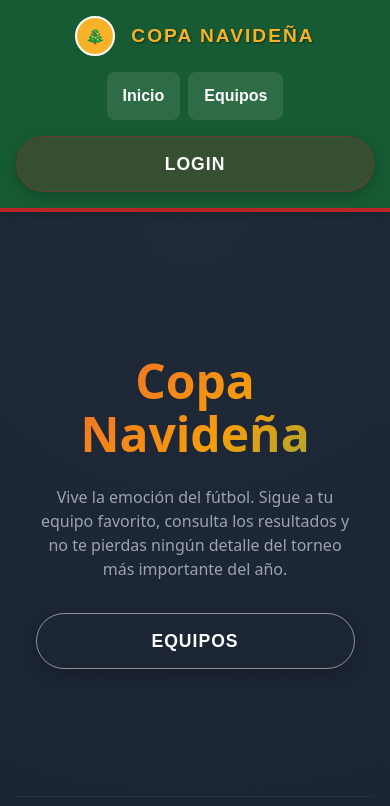
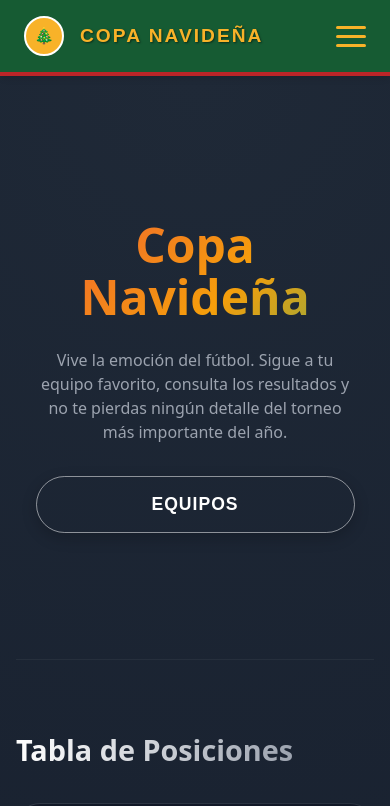
Before and after one commit to julian-111/depo_copa_navide-a, a Next.js app in the folder my-app/: page / in a window 390 px wide. Shown: the top 806 px of the page. Built offline with nearby package versions, Linux system fonts and the light colour scheme.

Commit message:
actualizacion de hamburguesa

```diff
--- a/my-app/src/components/Navbar/Navbar.module.css
+++ b/my-app/src/components/Navbar/Navbar.module.css
@@ -14,11 +14,16 @@
   transition: padding 0.3s ease;
 }
 
+.navContent {
+  display: contents; /* Allows children to align in the parent grid */
+}
+
 .leftSection {
   display: flex;
   align-items: center;
   gap: 1rem;
   justify-self: start;
+  z-index: 60; /* Ensure logo is clickable above menu */
 }
 
 .centerSection {
@@ -29,6 +34,28 @@
 
 .rightSection {
   justify-self: end;
+}
+
+/* Hamburger Menu Button */
+.hamburger {
+  display: none;
+  flex-direction: column;
+  justify-content: space-between;
+  width: 30px;
+  height: 21px;
+  background: transparent;
+  border: none;
+  cursor: pointer;
+  padding: 0;
+  z-index: 60; /* Above mobile menu overlay */
+}
+
+.bar {
+  width: 100%;
+  height: 3px;
+  background-color: #F8B229;
+  border-radius: 3px;
+  transition: all 0.3s ease-in-out;
 }
 
 .logoContainer {
@@ -87,21 +114,57 @@
 @media (max-width: 768px) {
   .navbar {
     display: flex;
-    flex-direction: column;
-    gap: 1rem;
-    padding: 1rem;
+    justify-content: space-between;
+    padding: 1rem 1.5rem;
   }
 
-  .leftSection {
+  .hamburger {
+    display: flex;
+  }
+
+  /* Hamburger Animation */
+  .hamburger.active .bar:nth-child(1) {
+    transform: translateY(9px) rotate(45deg);
+  }
+
+  .hamburger.active .bar:nth-child(2) {
+    opacity: 0;
+  }
+
+  .hamburger.active .bar:nth-child(3) {
+    transform: translateY(-9px) rotate(-45deg);
+  }
+
+  /* Mobile Drawer Overlay */
+  .navContent {
+    display: flex;
+    flex-direction: column;
+    justify-content: center;
+    align-items: center;
+    position: fixed;
+    top: 0;
+    left: 0;
     width: 100%;
-    justify-content: center;
+    height: 100vh;
+    background-color: rgba(22, 91, 51, 0.98); /* Deep Christmas Green */
+    backdrop-filter: blur(10px);
+    -webkit-backdrop-filter: blur(10px);
+    transform: translateY(-100%);
+    transition: transform 0.3s cubic-bezier(0.4, 0, 0.2, 1);
+    z-index: 55;
+    padding: 2rem;
+    gap: 3rem;
+  }
+
+  .menuOpen {
+    transform: translateY(0);
   }
 
   .centerSection {
+    flex-direction: column;
     width: 100%;
-    justify-content: center;
-    flex-wrap: wrap;
-    gap: 0.5rem;
+    align-items: center;
+    gap: 2rem;
   }
 
   .rightSection {
@@ -111,10 +174,20 @@
   }
 
   .navItem {
-    padding: 0.75rem 1rem;
-    background: rgba(255, 255, 255, 0.1);
+    font-size: 2rem;
+    padding: 1rem;
+    width: 100%;
+    text-align: center;
     border-radius: 8px;
-    width: auto;
-    text-align: center;
+  }
+
+  .navItem:hover, .navItem:active {
+    background-color: rgba(255, 255, 255, 0.1);
+  }
+
+  /* Adjust title/logo z-index to stay visible if desired,
+     but usually menu covers everything except hamburger */
+  .leftSection {
+    z-index: 60;
   }
 }
--- a/my-app/src/components/Navbar/Navbar.tsx
+++ b/my-app/src/components/Navbar/Navbar.tsx
@@ -1,28 +1,61 @@
-import React from 'react';
+'use client';
+
+import React, { useState } from 'react';
 import Link from 'next/link';
 import styles from './Navbar.module.css';
 import Button from '../Button/Button';
 
 const Navbar: React.FC = () => {
+  const [isMenuOpen, setIsMenuOpen] = useState(false);
+
+  const toggleMenu = () => {
+    setIsMenuOpen(!isMenuOpen);
+  };
+
+  const closeMenu = () => {
+    setIsMenuOpen(false);
+  };
+
   return (
     <nav className={styles.navbar}>
       <div className={styles.leftSection}>
-        <Link href="/" className={styles.logoContainer} aria-label="Volver al inicio">
+        <Link href="/" className={styles.logoContainer} aria-label="Volver al inicio" onClick={closeMenu}>
           <span role="img" aria-label="tree">🎄</span>
         </Link>
 
-        <Link href="/" className={styles.title} style={{ textDecoration: 'none', color: 'inherit' }}>
+        <Link href="/" className={styles.title} style={{ textDecoration: 'none', color: 'inherit' }} onClick={closeMenu}>
           Copa Navideña
         </Link>
       </div>
 
-      <div className={styles.centerSection}>
-        <Link href="/" className={styles.navItem}>Inicio</Link>
-        <Link href="/equipos" className={styles.navItem}>Equipos</Link>
-      </div>
+      {/* Hamburger Menu Button */}
+      <button
+        className={`${styles.hamburger} ${isMenuOpen ? styles.active : ''}`}
+        onClick={toggleMenu}
+        aria-label="Menú"
+        aria-expanded={isMenuOpen}
+        aria-controls="mobile-menu"
+      >
+        <span className={styles.bar}></span>
+        <span className={styles.bar}></span>
+        <span className={styles.bar}></span>
+      </button>
 
-      <div className={styles.rightSection}>
-        <Button href="/login" variant="primary">Login</Button>
+      {/* Navigation Links - Combined for simpler mobile handling */}
+      <div
+        id="mobile-menu"
+        className={`${styles.navContent} ${isMenuOpen ? styles.menuOpen : ''}`}
+      >
+        <div className={styles.centerSection}>
+          <Link href="/" className={styles.navItem} onClick={closeMenu}>Inicio</Link>
+          <Link href="/equipos" className={styles.navItem} onClick={closeMenu}>Equipos</Link>
+        </div>
+
+        <div className={styles.rightSection}>
+          <div onClick={closeMenu}>
+            <Button href="/login" variant="primary" fullWidth>Login</Button>
+          </div>
+        </div>
       </div>
     </nav>
   );
```
